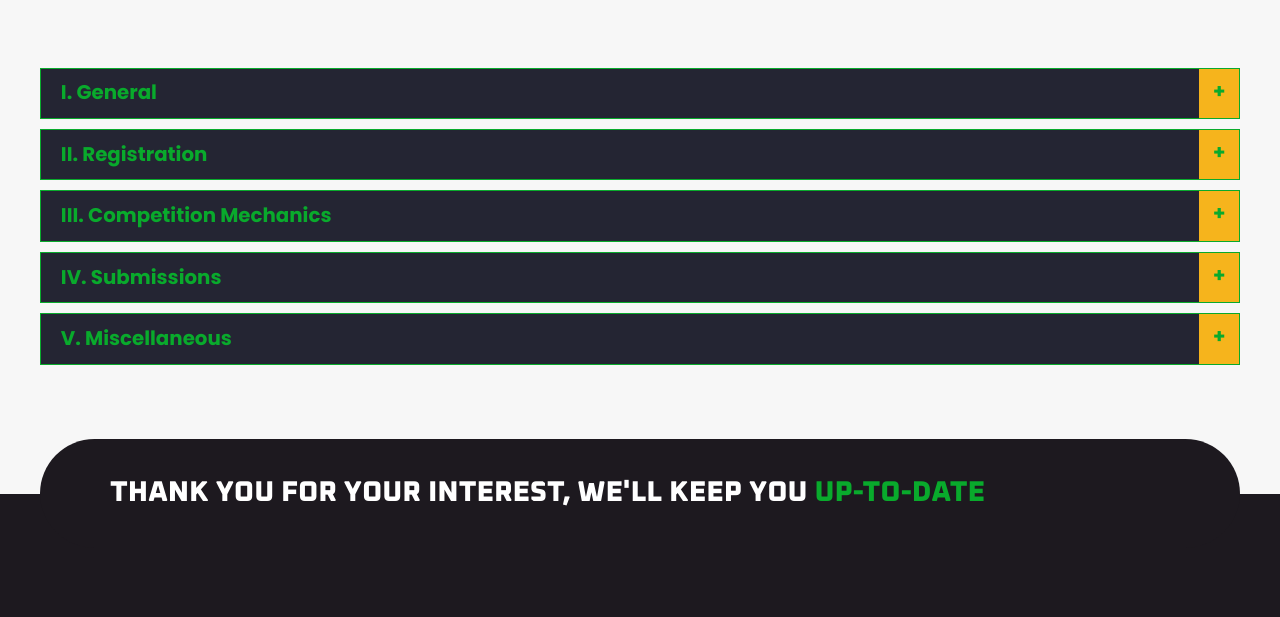
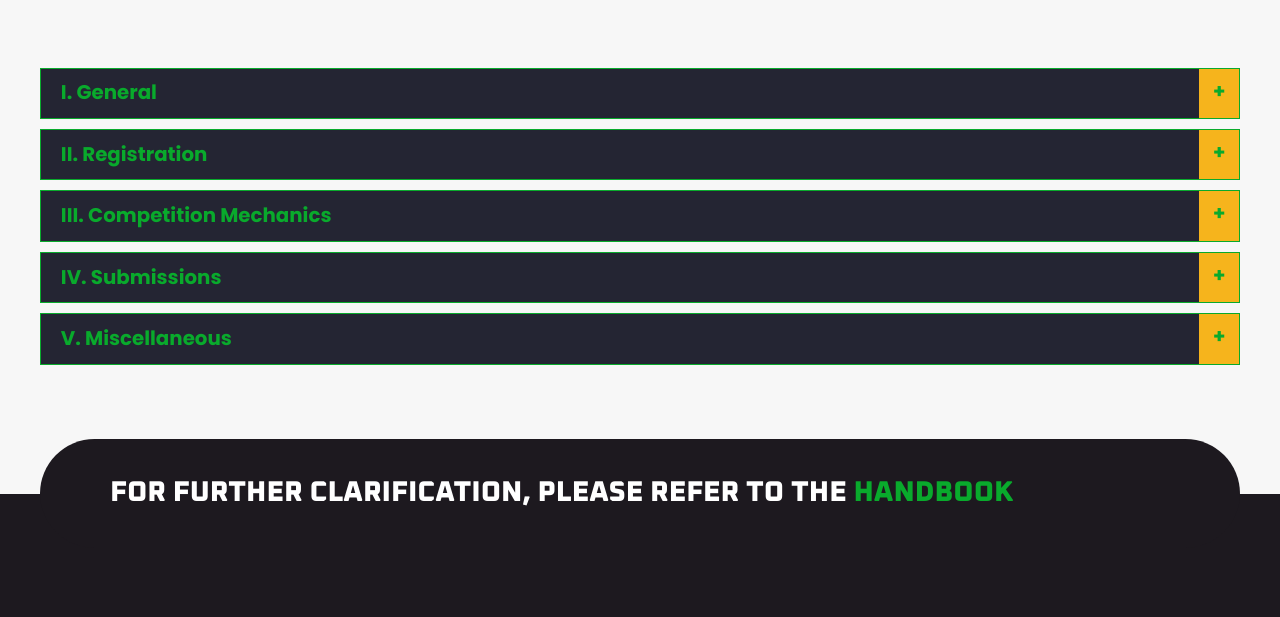
Before and after one commit to chrscbs/quake-quest, a plain HTML site: page src/faq.html in a window 1280 px wide. Shown: the part 183-800 px from the top of the page. Drawn offline with nearby package versions, Linux system fonts and the light colour scheme.

Commit message:
chore: update footer message

```diff
--- a/src/faq.html
+++ b/src/faq.html
@@ -582,7 +582,7 @@
         <div class="container">
           <div class="newsletter-card">
             <h2 class="h2">
-              Thank you for your interest, we'll keep you <span class="span">up-to-date</span>
+              For further clarification, please refer to the <span class="span">Handbook</span>
             </h2>
           </div>
         </div>
```
